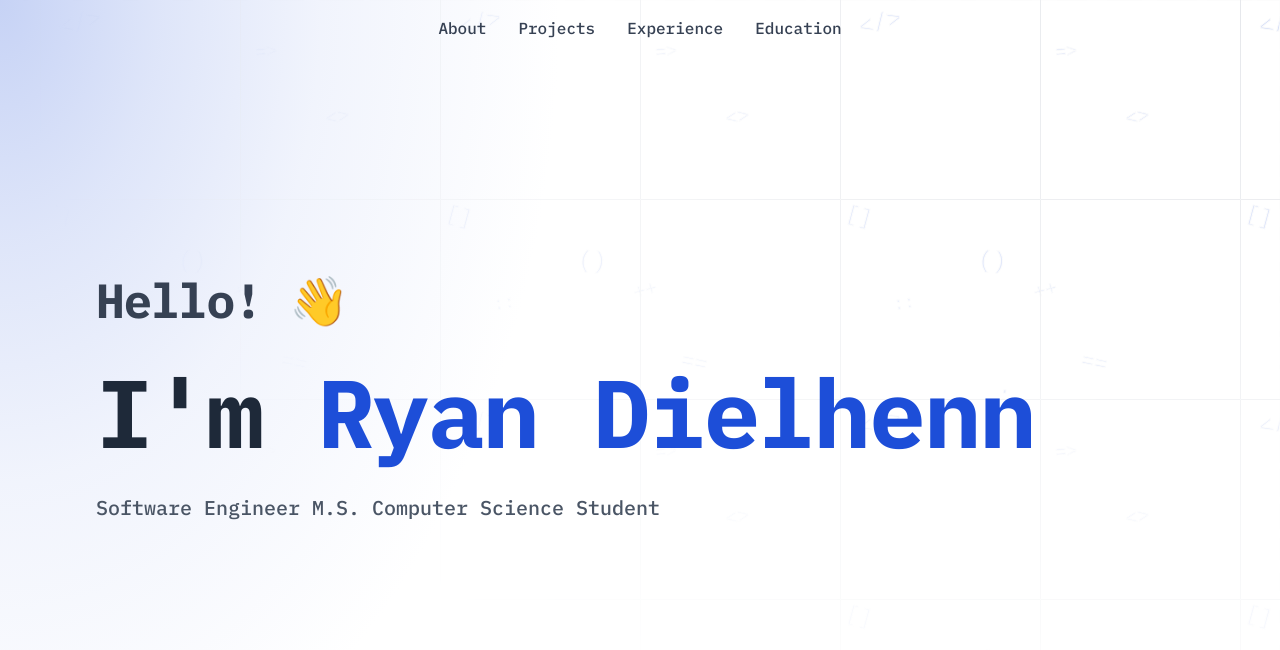
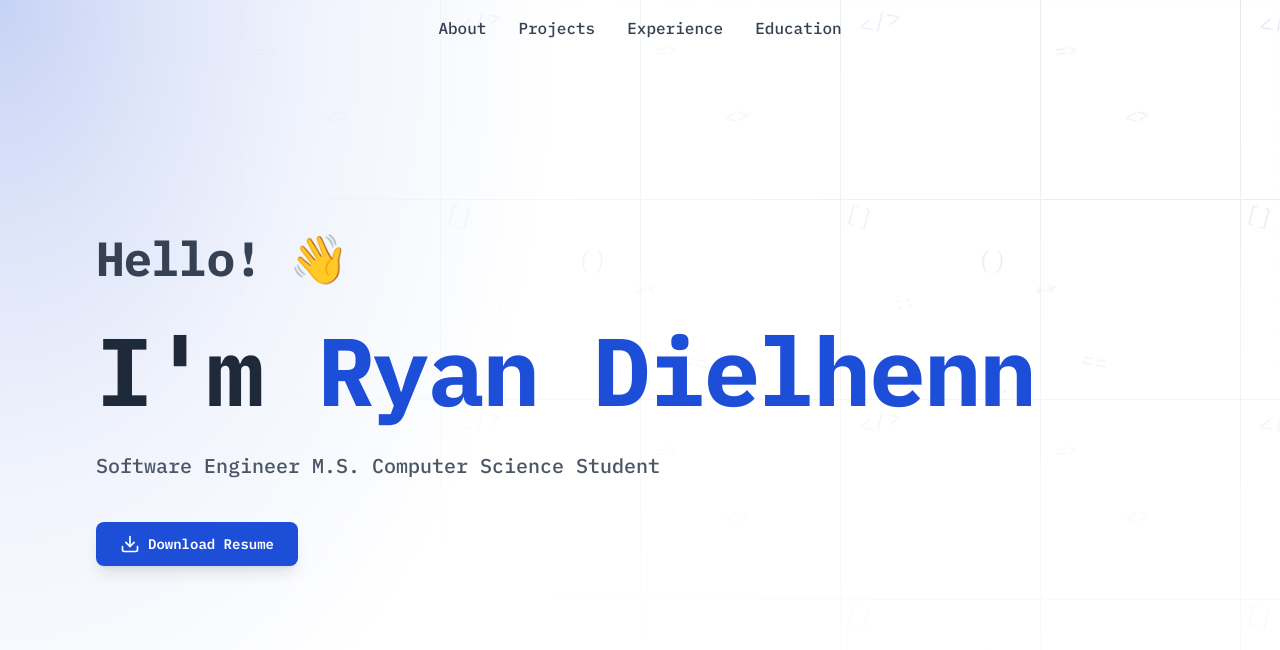
Before and after one commit to dielhennr/dielhennr.github.io, an Astro site: page / in a window 1280 px wide. Shown: the top 650 px of the page. Built offline with nearby package versions, Linux system fonts and the light colour scheme; Astro itself is replaced by a stand-in of ours.

```diff
--- a/src/components/Hero.astro
+++ b/src/components/Hero.astro
@@ -148,6 +148,36 @@
       >
         {siteConfig.title}
       </p>
+      {
+        siteConfig.resume && (
+          <div class="mt-6 sm:mt-8 md:mt-10 animate-fade-in animation-delay-500">
+            <a
+              href={siteConfig.resume}
+              target="_blank"
+              rel="noopener noreferrer"
+              class="inline-flex items-center gap-2 px-6 py-3 text-sm font-semibold text-white transition-all duration-300 rounded-lg shadow-lg hover:shadow-xl transform hover:-translate-y-0.5"
+              style={`background-color: ${siteConfig.accentColor}`}
+            >
+              <svg
+                xmlns="http://www.w3.org/2000/svg"
+                width="20"
+                height="20"
+                viewBox="0 0 24 24"
+                fill="none"
+                stroke="currentColor"
+                stroke-width="2"
+                stroke-linecap="round"
+                stroke-linejoin="round"
+              >
+                <path d="M21 15v4a2 2 0 0 1-2 2H5a2 2 0 0 1-2-2v-4" />
+                <polyline points="7,10 12,15 17,10" />
+                <line x1="12" y1="15" x2="12" y2="3" />
+              </svg>
+              Download Resume
+            </a>
+          </div>
+        )
+      }
     </div>
   </div>
   <div
@@ -302,4 +332,8 @@
   .animation-delay-600 {
     animation-delay: 0.6s;
   }
+
+  .animation-delay-500 {
+    animation-delay: 0.5s;
+  }
 </style>
--- a/src/config.ts
+++ b/src/config.ts
@@ -3,6 +3,7 @@
   title: "Software Engineer M.S. Computer Science Student",
   description: "Portfolio website of Ryan Dielhenn",
   accentColor: "#1d4ed8",
+  resume: "/ryan_dielhenn_resume.pdf",
   social: {
     email: "dielhennr@gmail.com",
     linkedin: "https://linkedin.com/in/ryandielhenn",
@@ -15,14 +16,14 @@
     {
       name: "Geopresence: spatiotemporal query system",
       description:
-        "The main idea behind this work is to create a geospatial index and query system for edge computing. For a simplistic example, imagine air quality and weather monitoring devices placed on streetlights in a city; instead of querying weather.com query the streetlight across the street from the restaurant you're going to. Used bitmap compression (RoaringBitmap) and cardinality estimatiom algorithms (HyperLogLog/HyperLogLog++) to optimize the query system for various time and space constraints presented by IoT/low power devices.",
+        "The main idea behind this work is to create a geospatial index and query system for edge computing. For a simplistic example, imagine air quality and weather monitoring devices placed on streetlights in a city; instead of querying weather.com query the streetlight across the street from the restaurant you're going to. Used bitmap compression (RoaringBitmap) and cardinality estimation algorithms (HyperLogLog/HyperLogLog++) to optimize the query system for various time and space constraints presented by IoT/low power devices.",
       link: "https://github.com/USF-BigDataLab/geopresence",
       skills: ["C", "HyperLogLog++", "RoaringBitmap"],
     },
     {
       name: "DFS: distributed filesystem",
       description:
-        "A distributed filesystem built with Java, Netty, and Google Protocol Buffers. The filesystem supports replication, dynamic addition of storage nodes, and compression. The system is also fault tolerant in that if a node goes down or data is corrupted the original data is still available. Bloom filters are used by the controller for probobalistic routing to data requests.",
+        "A distributed filesystem built with Java, Netty, and Google Protocol Buffers. The filesystem supports replication, dynamic addition of storage nodes, and compression. The system is also fault tolerant in that if a node goes down or data is corrupted the original data is still available. Bloom filters are used by the controller for probabilistic routing to data requests.",
       link: "https://github.com/ryandielhenn/dfs",
       skills: ["Java", "Google Protocol Buffers", "Netty"],
     },
@@ -46,7 +47,7 @@
     },
     {
       company: "Apache Software Foundation",
-      title: "Open Source Contributer",
+      title: "Open Source Contributor",
       dateRange: "Aug 2020 - Dec 2020",
       bullets: [
         "Continued contributing to Apache Kafka after my internship at Confluent.",
@@ -103,7 +104,7 @@
       dateRange: "2016 - 2020",
       achievements: [
         "Graduated Magna Cum Laude with 3.75 GPA",
-        "Recieved a minor in mathematics",
+        "Received a minor in mathematics",
       ],
     },
   ],
```
Also changed, not shown: 1 other file.
